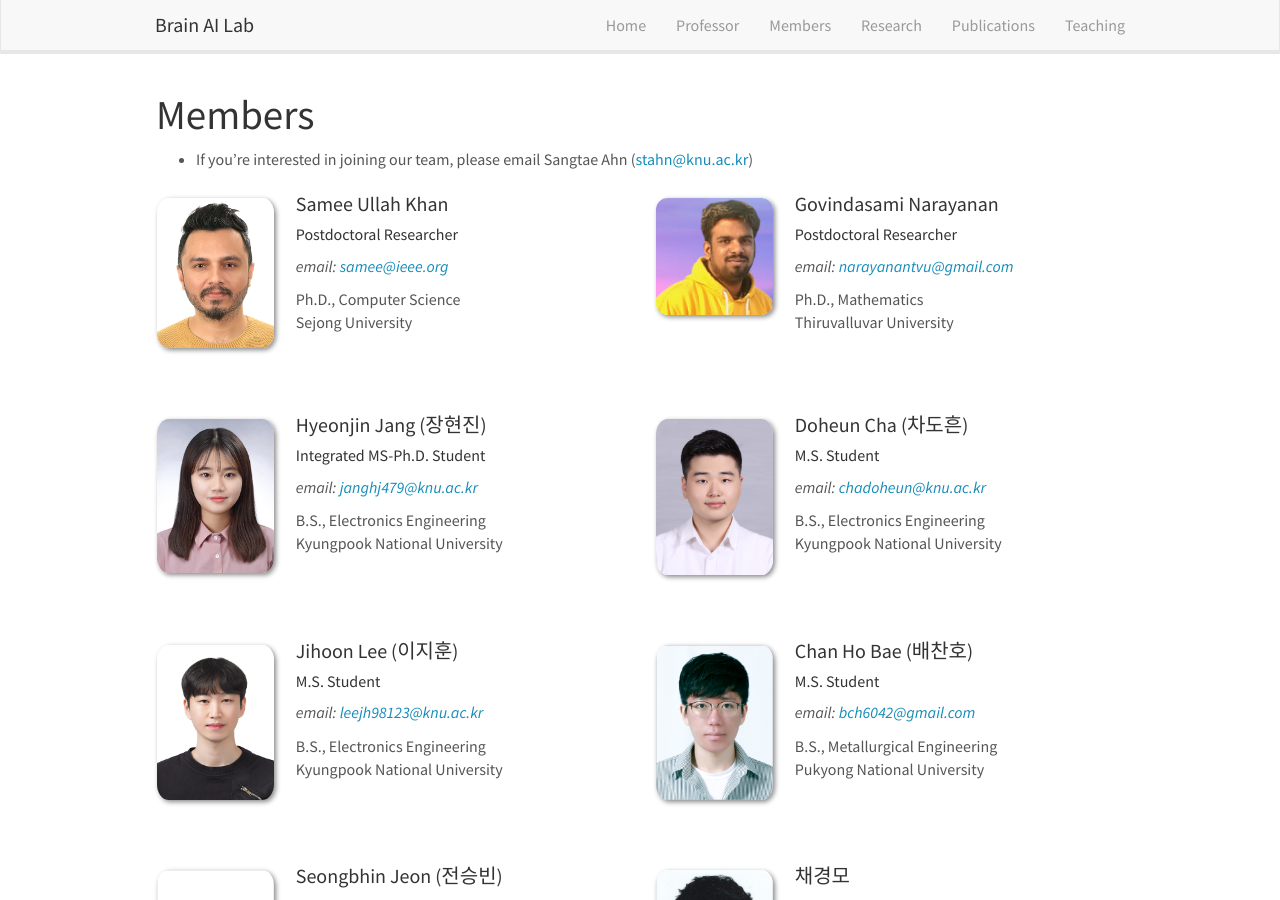
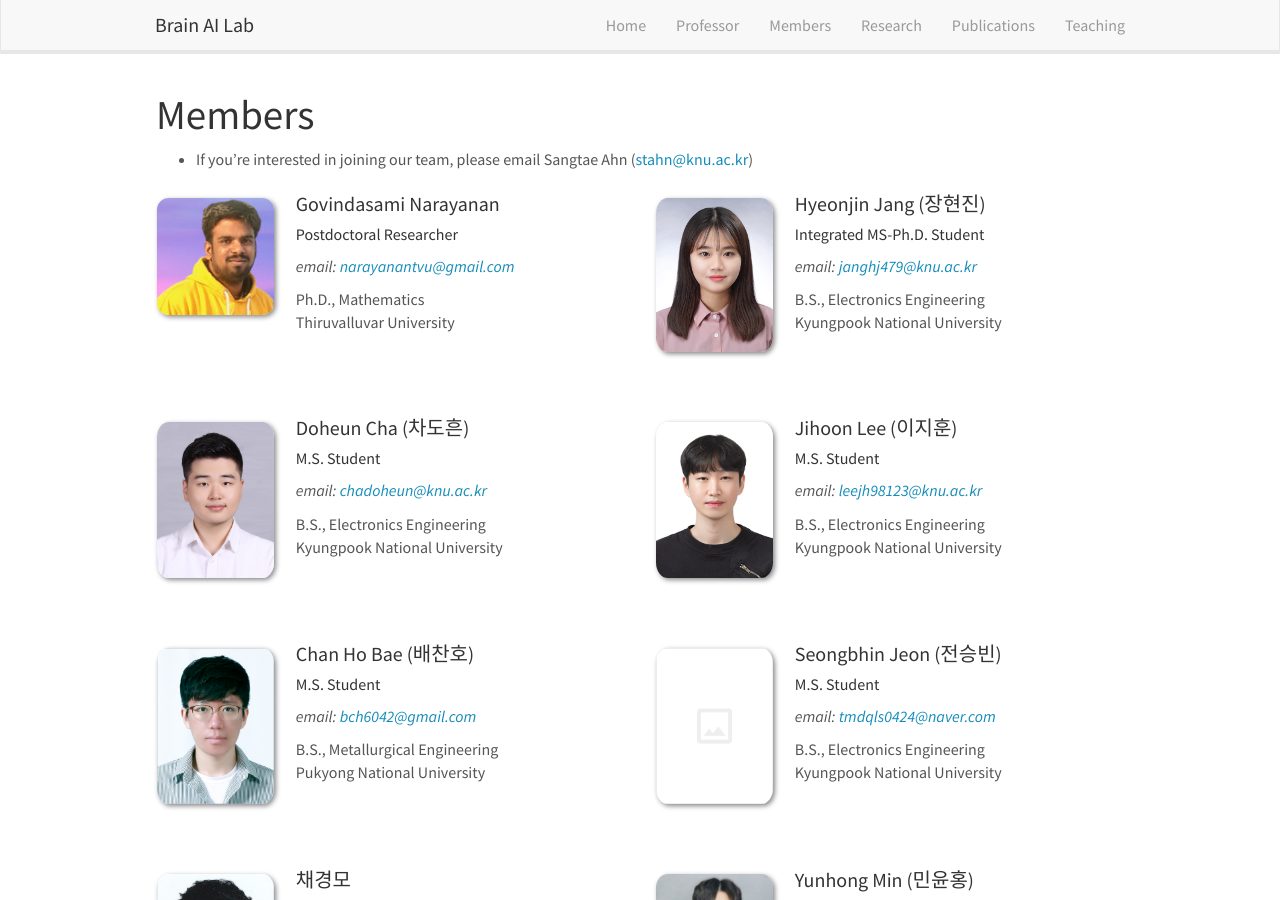
Before and after one commit to KNU-BrainAI/knu-brainai.github.io, a Jekyll site: the page built from _pages/members.md, in a window 1280 px wide and 900 px high. Built offline with Jekyll 4.4.1, drawn with Linux system fonts in a browser that asks for light colours; nearby versions of some CDN libraries.

Commit message:
Update team_members.yml

```diff
--- a/_data/team_members.yml
+++ b/_data/team_members.yml
@@ -1,11 +1,3 @@
-- name: Samee Ullah Khan
-  photo: SameeUKhan.jpg
-  info: Postdoctoral Researcher
-  email: samee@ieee.org
-  number_educ: 2
-  education1: Ph.D., Computer Science
-  education2: Sejong University
-
 - name: Govindasami Narayanan
   photo: Narayanan.png
   info: Postdoctoral Researcher
```
